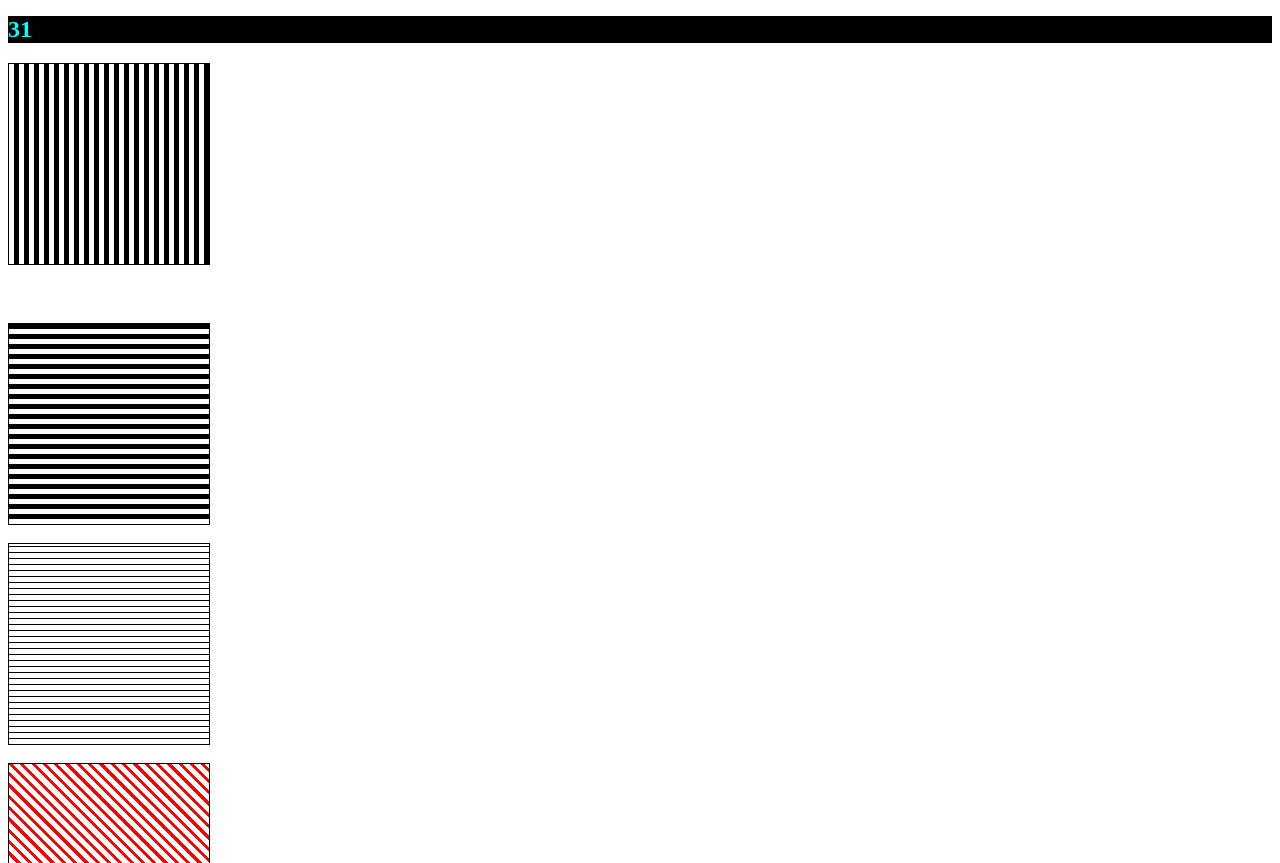
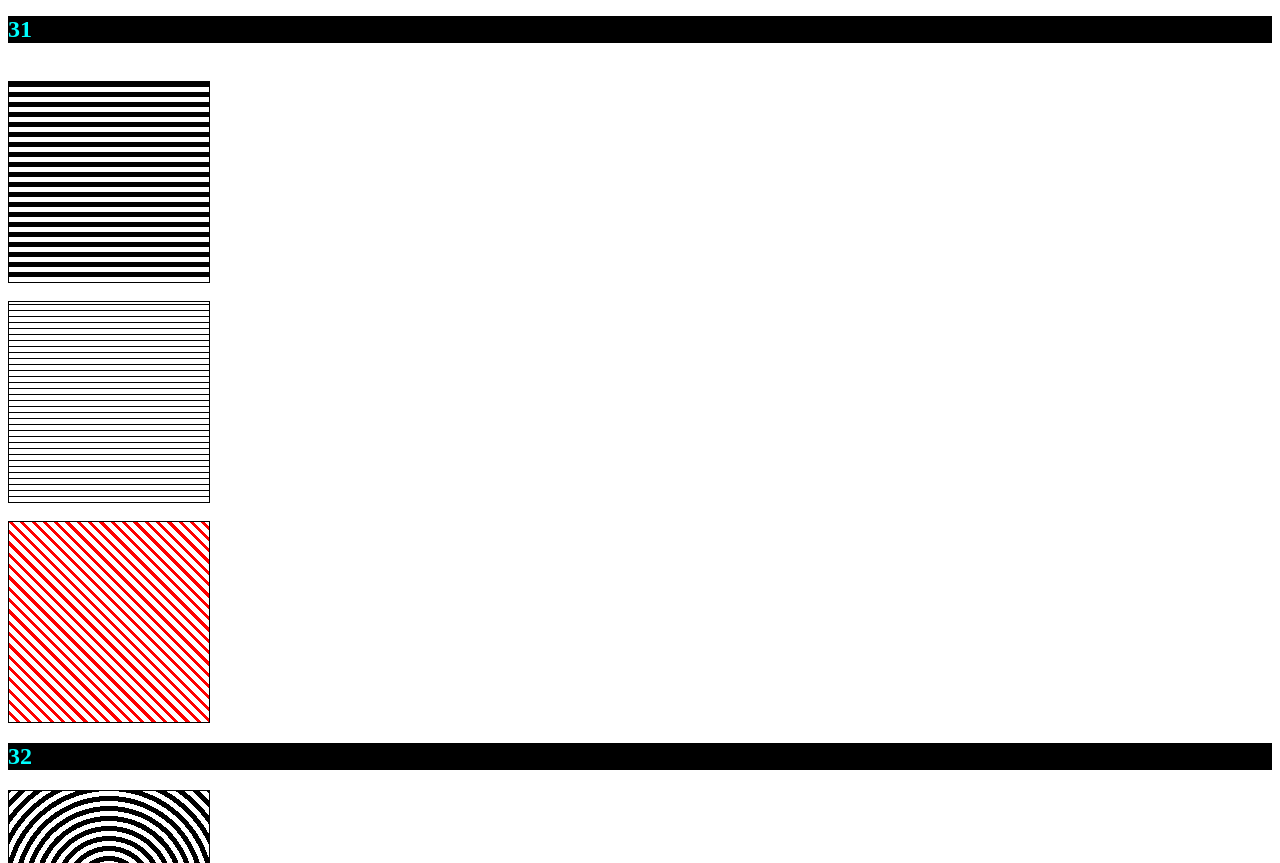
Before and after one commit to OnishiEZ/grafic, a plain HTML site: page index.html in a window 1280 px wide. Shown: the part 5223-6086 px from the top of the page. Drawn offline with Linux system fonts and the light colour scheme.

Commit message:
Update index.html

```diff
--- a/index.html
+++ b/index.html
@@ -66,7 +66,7 @@
     </div>
         <div class="elem4">
         <h2>31</h2>
-        <div id="e"></div>
+        <div id="e6"></div>
         <br>
         <div id="e1"></div>
         <br>
```
